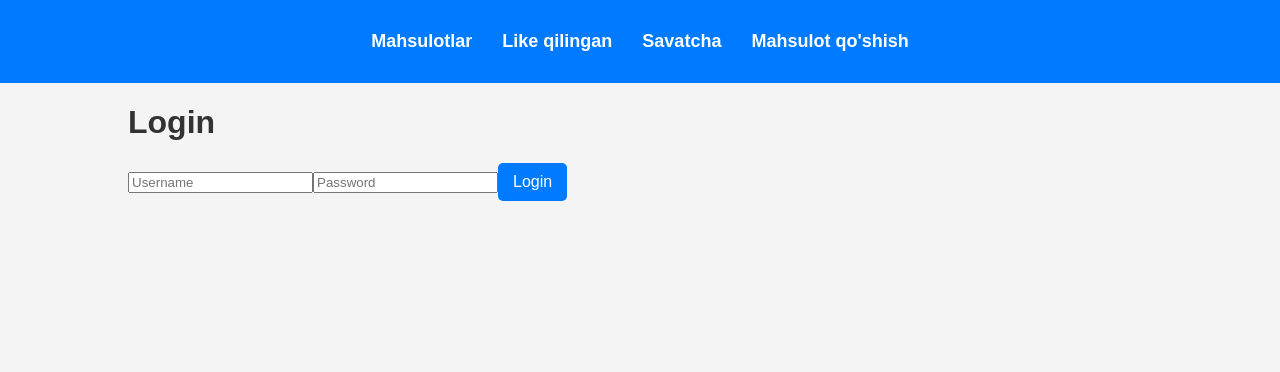
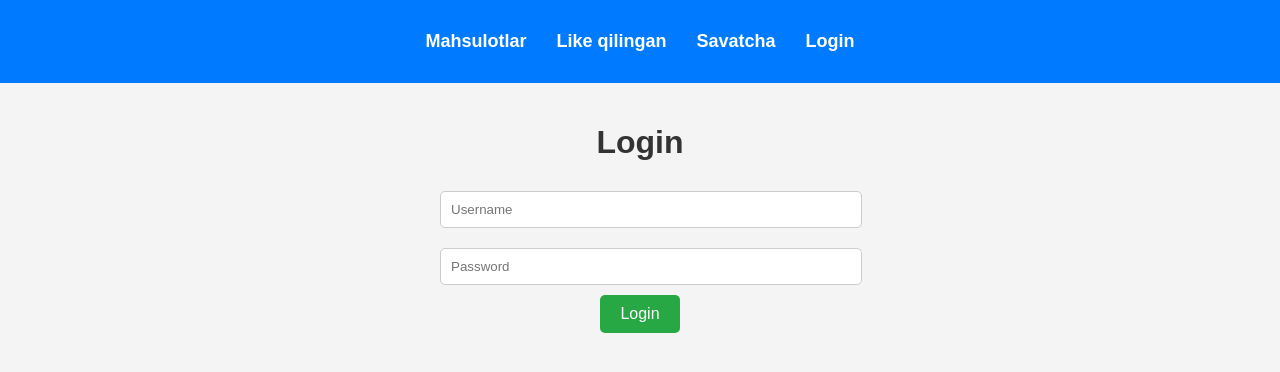
Before and after one commit to tashpulatovv7/zustand-learning, a React (Vite) app: page /login in a window 1280 px wide. Shown: the top 372 px of the page. Built offline with nearby package versions, Linux system fonts and the light colour scheme.

Commit message:
login added

```diff
--- a/package.json
+++ b/package.json
@@ -1,5 +1,5 @@
 {
-  "name": "with-zustand",
+  "name": "zustand-learning",
   "private": true,
   "version": "0.0.0",
   "type": "module",
@@ -11,9 +11,7 @@
   },
   "dependencies": {
     "react": "^19.0.0",
-    "react-dom": "^19.0.0",
-    "react-router-dom": "^7.2.0",
-    "zustand": "^5.0.3"
+    "react-dom": "^19.0.0"
   },
   "devDependencies": {
     "@eslint/js": "^9.21.0",
--- a/src/Header.jsx
+++ b/src/Header.jsx
@@ -1,7 +1,10 @@
 import React from 'react';
 import { Link } from 'react-router-dom';
+import useStore from './store';
 
 const Header = () => {
+	const { isLoggedIn } = useStore();
+
 	return (
 		<header className='header'>
 			<nav>
@@ -15,9 +18,18 @@ const Header = () => {
 					<li>
 						<Link to='/basket'>Savatcha</Link>
 					</li>
-					<li>
-						<Link to='/adding'>Mahsulot qo'shish</Link>
-					</li>
+
+					{isLoggedIn && (
+						<li>
+							<Link to='/adding'>Mahsulot qo'shish</Link>
+						</li>
+					)}
+
+					{!isLoggedIn && (
+						<li>
+							<Link to='/login'>Login</Link>
+						</li>
+					)}
 				</ul>
 			</nav>
 		</header>
--- a/src/Login.jsx
+++ b/src/Login.jsx
@@ -22,7 +22,7 @@ const LoginPage = () => {
 	return (
 		<div className='container'>
 			<h1 className='title'>Login</h1>
-			<form onSubmit={handleLogin}>
+			<form onSubmit={handleLogin} className='login-form'>
 				<input
 					type='text'
 					placeholder='Username'
--- a/src/index.css
+++ b/src/index.css
@@ -171,3 +171,37 @@ button:hover {
 .add-product-form button:hover {
 	background-color: #0056b3;
 }
+
+.container {
+	width: 100%;
+	max-width: 400px;
+	margin: 0 auto;
+	padding: 20px;
+	text-align: center;
+}
+
+.title {
+	font-size: 2rem;
+	margin-bottom: 20px;
+}
+
+.input-field {
+	width: 100%;
+	padding: 10px;
+	margin: 10px 0;
+	border: 1px solid #ccc;
+	border-radius: 5px;
+}
+
+.login-button {
+	padding: 10px 20px;
+	background-color: #28a745;
+	color: white;
+	border: none;
+	border-radius: 5px;
+	cursor: pointer;
+}
+
+.login-button:hover {
+	background-color: #218838;
+}
```
Also changed, not shown: src/PrivateRoute.jsx (deleted, +0 -11 lines).
